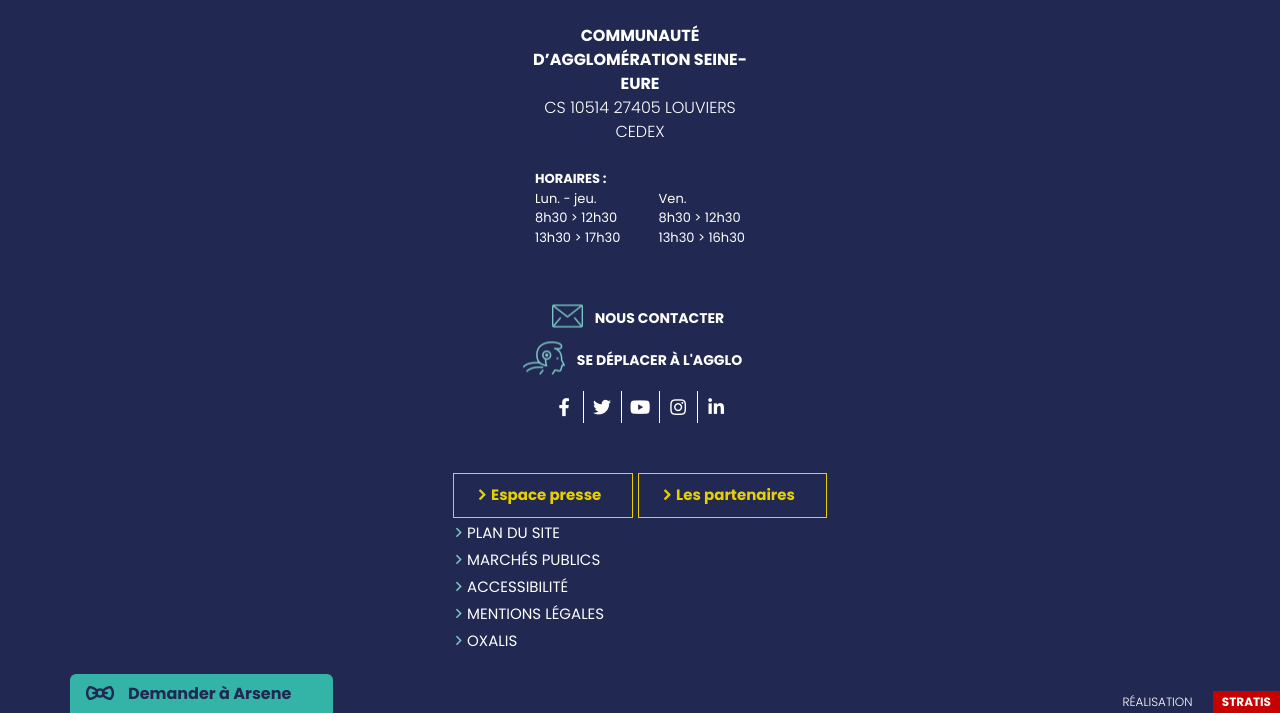
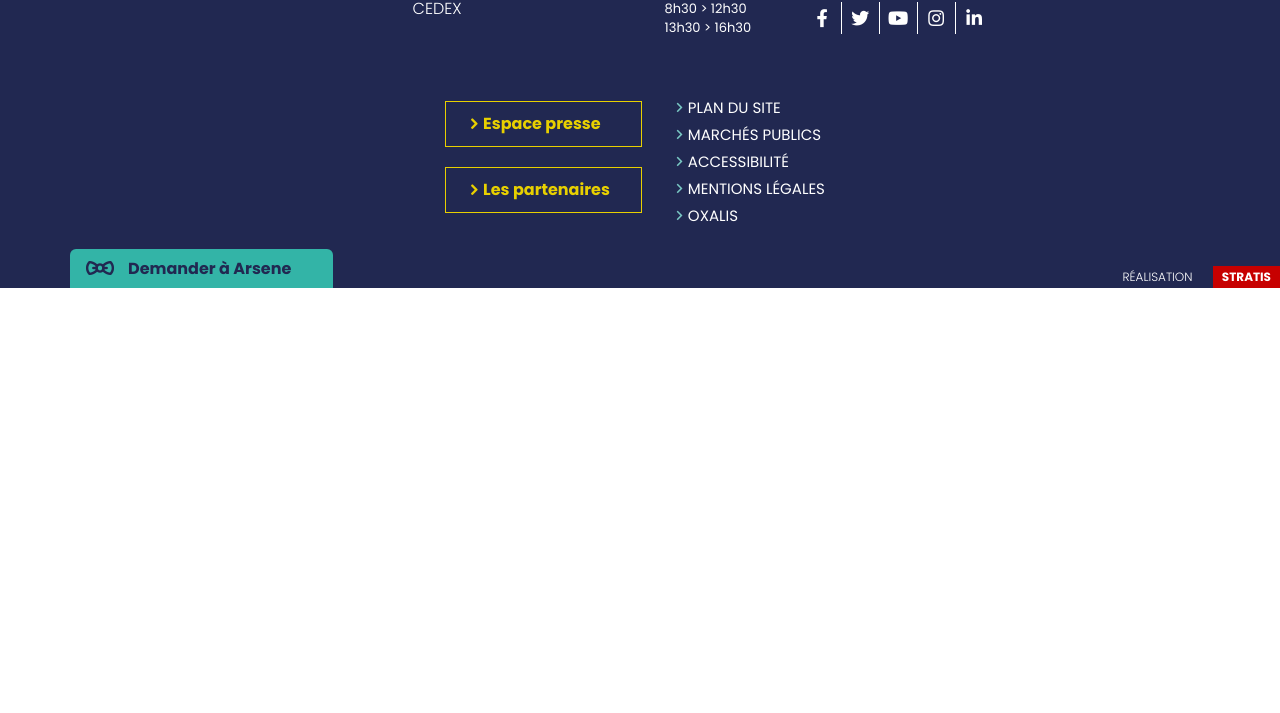
Before and after one commit to FEN86/AggloSeineEure, a website: page src/index.html in a window 1280 px wide. Shown: the part 883-1596 px from the top of the page. After the commit the page ends 1171 px from the top, so only its background shows below. Drawn offline with Linux system fonts and the light colour scheme; files whose address does not match are found by name.

Commit message:
finished footer desktop version

```diff
--- a/src/index.html
+++ b/src/index.html
@@ -541,11 +541,6 @@
         </header>
         <main class="site-main main">
             <section class="hero">
-                <div class="container">
-                    <div class="hero__inner">
-
-                    </div>
-                </div>
                 <div class="banner">
                     <picture>
                         <source data-srcset="images/banner_002.avif" type="image/avif">
@@ -604,7 +599,7 @@
                     </div>
                     <address class="site-infos__address address">
                         <div class="address__location">
-                            <p class="address__location-title">Communauté d’agglomération Seine-Eure</p>
+                            <p class="address__location-title">Communauté d’agglomération Seine&#8209;Eure</p>
                             <p class="address__location-desc">
                                 <span class="visually-hidden">Adresse:</span>
                                 CS 10514 27405 LOUVIERS CEDEX
@@ -638,8 +633,8 @@
                         </ul>
                     </div>
                     <div class="menu-cross">
-                        <div class="menu-cross-btn">
-                            <a href="#" class="btn" data-icon="\E004">Espace presse</a>
+                        <div class="menu-cross__btn">
+                            <a href="#" class="btn">Espace presse</a>
                             <a href="#" class="btn">Les partenaires</a>
                         </div>
                         <div class="menu-cross__nav">
--- a/src/scss/_global.scss
+++ b/src/scss/_global.scss
@@ -654,13 +654,26 @@ img.lazyload:not([src]) {
 
 /* site-infos */
 .site-infos {
-  padding: 50px 0 60px;
+  padding: 50px 0 65px;
   display: flex;
   flex-direction: column;
   align-items: center;
+  @media (min-width: 767px) {
+    flex-direction: row;
+    justify-content: center;
+    align-items: flex-start;
+    flex-wrap: wrap;
+    padding: 50px 28px 60px;
+  }
 }
 .site-infos__img {
   margin: 0 0 40px;
+  @media (min-width: 767px) {
+    margin: 0 55px 55px 0;
+  }
+}
+.site-infos__address {
+  margin: 0 0 55px;
 }
 .site-infos__social {
   display: flex;
@@ -670,27 +683,41 @@ img.lazyload:not([src]) {
   .social-networks {
     display: flex;
   }
+  @media (min-width: 767px) {
+    margin: 0 50px 55px 0;
+  }
 }
 .site-infos__links {
   display: flex;
   flex-direction: column;
   align-items: center;
   margin: 0 0 20px;
+  @media (min-width: 767px) {
+    align-items: flex-start;
+  }
 }
 
 /* address */
 .address {
   font-style: normal;
-  margin: 0 0 55px;
+  @media (min-width: 767px) {
+    display: flex;
+  }
 }
 .address__location {
   max-width: 242px;
   margin: 0 0 25px;
+  @media (min-width: 767px) {
+    margin: 0 10px 0 0;
+  }
 }
 .address__location-title, .address__location-desc {
   font-size: 16px;
   text-transform: uppercase;
   text-align: center;
+  @media (min-width: 767px) {
+    text-align: left;
+  }
 }
 .address__location-title {
   font-weight: 700;
@@ -701,6 +728,9 @@ img.lazyload:not([src]) {
 .address__hours {
   max-width: 210px;
   margin: 0 auto;
+  @media (min-width: 767px) {
+    margin: 0 30px 0 0;
+  }
 }
 .address__hours-title {
   font-size: 13px;
@@ -711,6 +741,16 @@ img.lazyload:not([src]) {
   font-size: 13px;
   display: flex;
   justify-content: space-between;
+  @media (min-width: 1200px) {
+    flex-direction: column;
+  }
+}
+.address__hours-col {
+  @media (max-width: 1199px) {
+    &:not(:first-child) {
+      margin: 0 0 0 30px;
+    }
+  }
 }
 
 /* link */
@@ -720,7 +760,7 @@ img.lazyload:not([src]) {
   font-size: 14px;
   font-weight: 700;
   text-transform: uppercase;
-  padding: 6px 15px 0 54px;
+  padding: 6px 15px 6px 54px;
   &::before {
     content: '';
     display: block;
@@ -754,7 +794,7 @@ img.lazyload:not([src]) {
 
 /* btn */
 .btn {
-  display: inline-block;
+  display: block;
   position: relative;
   font-size: 15px;
   font-weight: 700;
@@ -764,6 +804,9 @@ img.lazyload:not([src]) {
   border: 1px solid $accent;
   background-color: $base;
   transition: color .2s, background-color .2s;
+  @media (min-width: 1023px) {
+    font-size: 16px;
+  }
   &::before {
     content: '\e925';
     position: absolute;
@@ -777,19 +820,42 @@ img.lazyload:not([src]) {
     background-color: $accent;
     color: $base;
   }
+  &:not(:first-child) {
+    margin: 20px 0 0;
+  }
 }
 
 /* menu-cross */
+.menu-cross {
+  @media (min-width: 767px) {
+    display: flex;
+  }
+}
+.menu-cross__btn {
+  margin: 0 0 45px;
+  @media (min-width: 767px) {
+    margin: 8px 30px 0 0;
+  }
+}
+.menu-cross__nav {
+  display: flex;
+  flex-direction: column;
+  align-items: center;
+  margin: 0 0 50px;
+  @media (min-width: 767px) {
+    margin: 0;
+  }
+}
 .menu-cross__link {
   position: relative;
   font-size: 15px;
   text-transform: uppercase;
-  padding: 0 14px;
+  padding: 0 10px 0 16px;
   &::before {
     content: '\e925';
     position: absolute;
     top: 0;
-    left: 3px;
+    left: 5px;
     color: $foreground;
     font-family: icomoon;
   }
```
Also changed, not shown: src/css/style.css, src/css/style.min.css.
